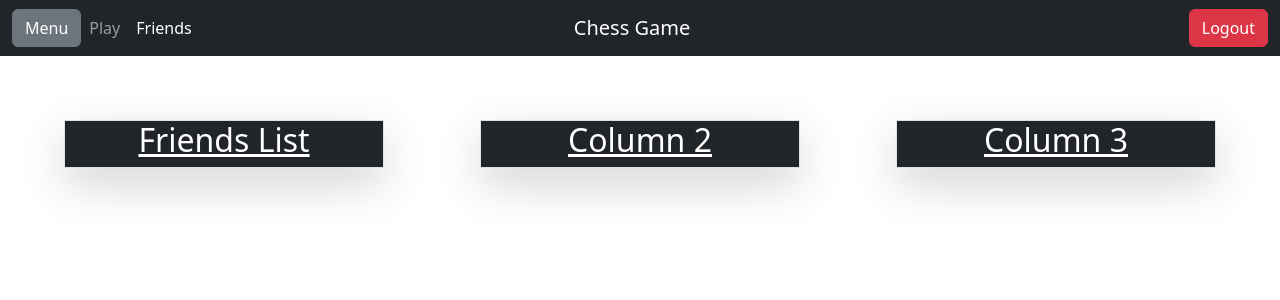
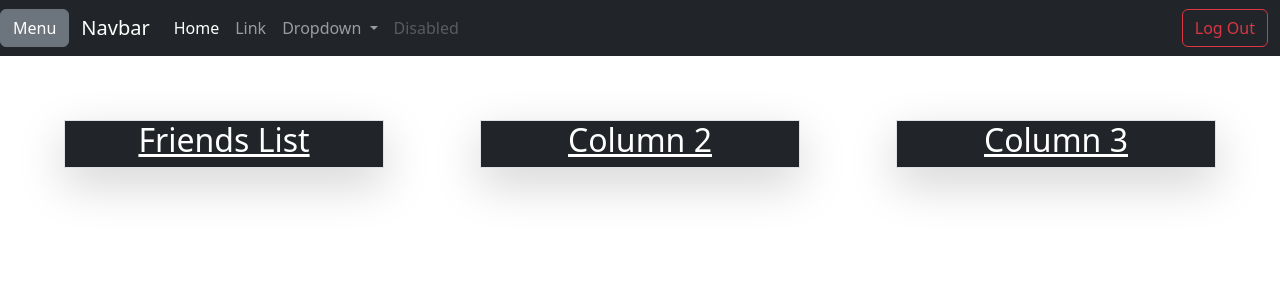
Before and after one commit to Ed-Bryce/COMP208, a PHP site: page /social.php in a window 1280 px wide. Shown: the top 300 px of the page. Run offline with PHP 8.4, Linux system fonts and the light colour scheme; the visitor is signed in with stand-in values (Sample User, id 1).

Commit message:
Example New Navbar Concept

```diff
--- a/social.php
+++ b/social.php
@@ -14,25 +14,38 @@
 </head>
 <body>
     <!-- Nav Bar -->
-    <nav class="navbar navbar-expand-sm bg-dark navbar-dark">
-        <div class="container justify-content-start">
-            <button type="button" class="btn btn-secondary" data-bs-toggle="offcanvas" data-bs-target="#menu">Menu</button>
-            <ul class="navbar-nav pl-3">
+    <nav class="navbar navbar-expand-lg navbar-dark bg-dark">
+        <button type="button" class="btn btn-secondary" data-bs-toggle="offcanvas" data-bs-target="#menu">Menu</button>
+        <div class="container-fluid">
+            <a class="navbar-brand" href="#">Navbar</a>
+            <button class="navbar-toggler" type="button" data-bs-toggle="collapse" data-bs-target="#navbarSupportedContent" aria-controls="navbarSupportedContent" aria-expanded="false" aria-label="Toggle navigation">
+                <span class="navbar-toggler-icon"></span>
+            </button>
+        <div class="collapse navbar-collapse" id="navbarSupportedContent">
+            <ul class="navbar-nav me-auto mb-2 mb-lg-0">
                 <li class="nav-item">
-                    <a class="nav-link" href="board.php">Play</a>
+                    <a class="nav-link active" aria-current="page" href="#">Home</a>
                 </li>
                 <li class="nav-item">
-                    <a class="nav-link active" href="social.php">Friends</a>
+                    <a class="nav-link" href="#">Link</a>
+                </li>
+                <li class="nav-item dropdown">
+                    <a class="nav-link dropdown-toggle" href="#" id="navbarDropdown" role="button" data-bs-toggle="dropdown" aria-expanded="false"> Dropdown </a>
+                    <ul class="dropdown-menu" aria-labelledby="navbarDropdown">
+                        <li><a class="dropdown-item" href="#">Action</a></li>
+                        <li><a class="dropdown-item" href="#">Another action</a></li>
+                        <li><hr class="dropdown-divider"></li>
+                        <li><a class="dropdown-item" href="#">Something else here</a></li>
+                    </ul>
+                </li>
+                <li class="nav-item">
+                    <a class="nav-link disabled" href="#" tabindex="-1" aria-disabled="true">Disabled</a>
                 </li>
             </ul>
+            <a href="login.php" class="btn btn-outline-danger" type="submit">Log Out</a>
         </div>
-        <div class="container-fluid justify-content-center">
-            <span class="navbar-brand">Chess Game</span>
-        </div>
-        <div class="container justify-content-end">
-            <a href="login.php" class="btn btn-danger" role="button">Logout</a>
-        </div>
-    </nav>
+    </div>
+</nav>
 
     <!-- body -->
     <div class="row m-3">
```
